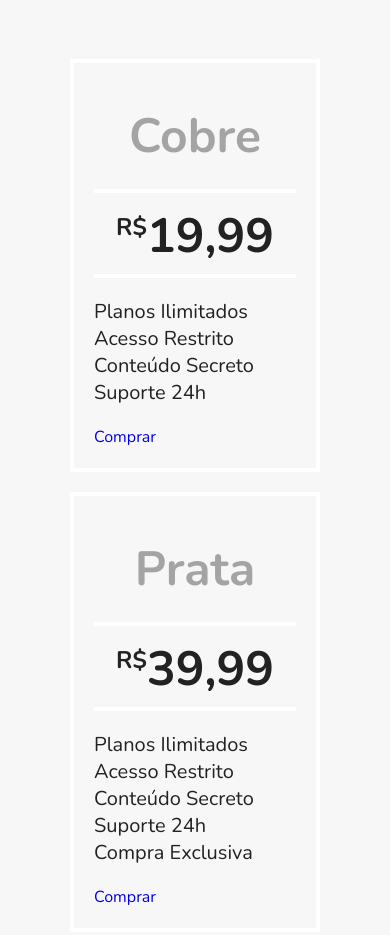
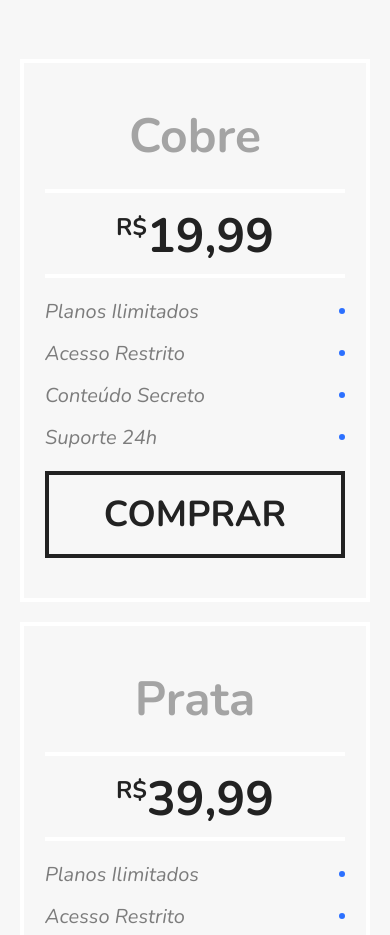
Before and after one commit to riordansantos/FlexBlog, a plain HTML site: page index.html in a window 390 px wide. Shown: the part 2633-3568 px from the top of the page. Drawn offline with nearby package versions, Linux system fonts and the light colour scheme.

Commit message:
css of price

```diff
--- a/css/styles.css
+++ b/css/styles.css
@@ -172,7 +172,7 @@ img{
 }
 
 .preco-item{
-    flex: 1;
+    flex: 1 1 260px;
     border: 4px solid white;
     padding: 20px;
     margin: 10px;
@@ -205,4 +205,52 @@ img{
     max-width: 300px;
     margin: 20px auto;
     font-size: 1.25em;
+    font-style: italic;
+    color: #7c7c7c;
+
 }
+
+.preco-item li{
+    display: flex;
+    justify-content: space-between;
+    align-items: center;
+    margin-bottom: 15px;
+}
+
+.preco-item li::after{
+    content: '';
+    display: block;
+    width: 6px;
+    height: 6px;
+    background: #2c70ff;
+    border-radius: 50%;
+
+}
+
+.preco-item a{
+    max-width: 300px;
+    display: block;
+    margin: 20px auto;
+    border: 4px solid;
+    color: #222222;
+    text-transform: uppercase;
+    font-weight: bold;
+    font-size: 2.25em;
+    padding: 15px 0;
+    text-align: center;
+}
+
+@media(max-width: 800px){
+    .preco{
+        padding-left:10px;
+        padding-right:10px;
+    }
+
+    .preco .preco:nth-child(3){
+        order: -2;
+    }
+
+    .preco .preco:nth-child(2){
+        order: -1;
+    }
+}
```
